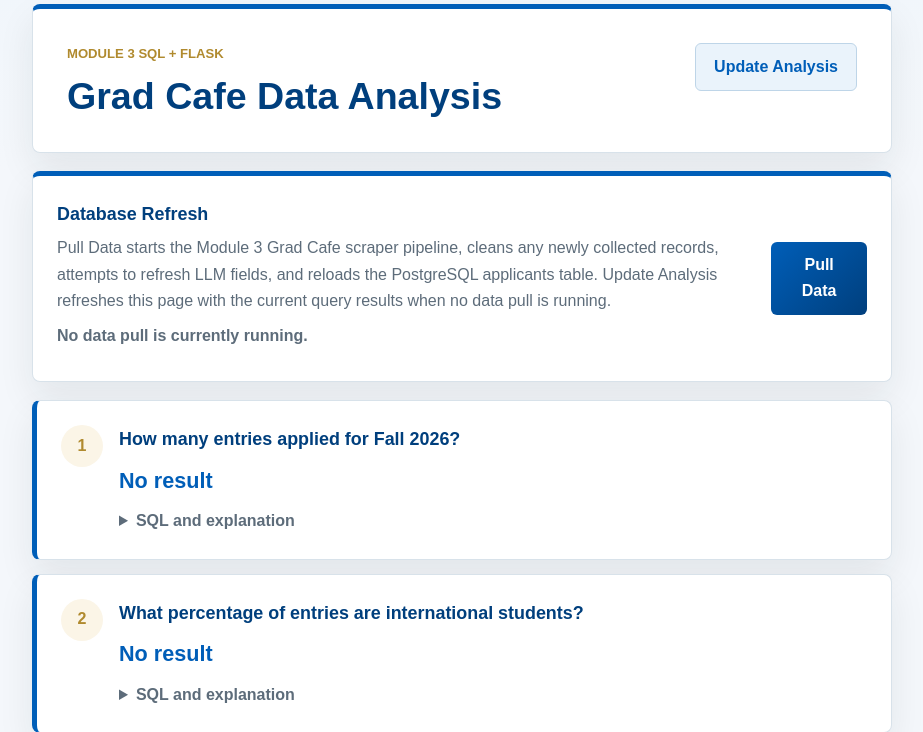
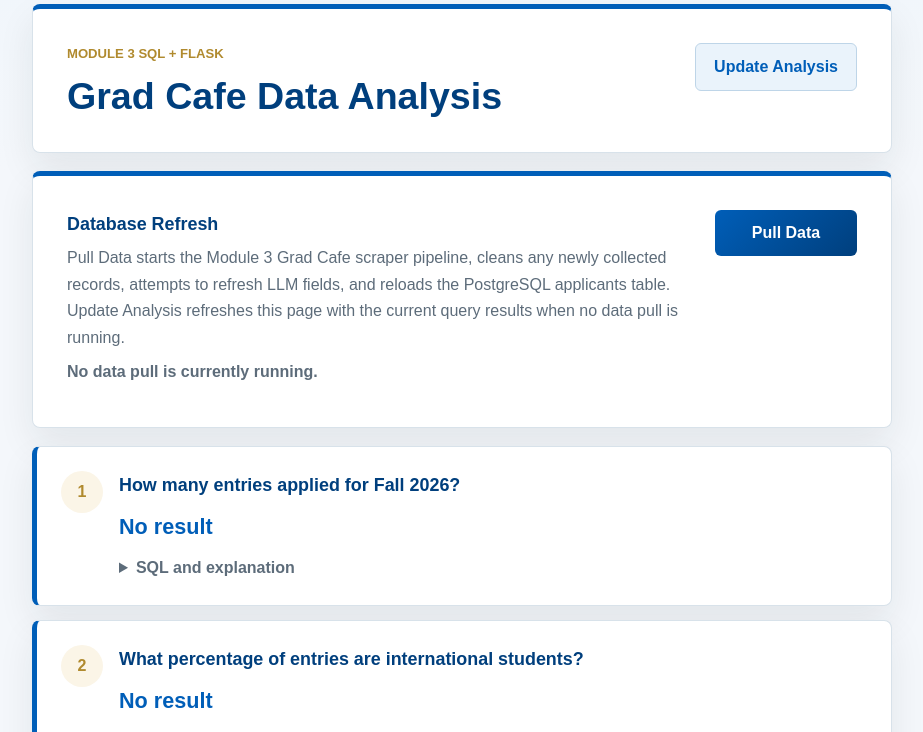
Before and after one commit to wlai-jhu/jhu_software_concepts, a Flask app: page / in a window 1280 px wide. Shown: the part 189-921 px from the top of the page, without its empty margins (20-943 px from the left). Run offline with Flask 3, Linux system fonts and the light colour scheme; data that the repository does not hold is empty; some libraries are stand-ins or nearby versions.

Commit message:
Make Pull Data incremental and align controls

```diff
--- a/module_3/app.py
+++ b/module_3/app.py
@@ -1,6 +1,7 @@
 import subprocess
 import sys
 import threading
+import shutil
 from pathlib import Path
 
 from flask import Flask, flash, redirect, render_template, url_for
@@ -11,6 +12,7 @@
 
 BASE_DIR = Path(__file__).resolve().parent
 PIPELINE_DIR = BASE_DIR / "pipeline"
+SUBMITTED_DATA_PATH = BASE_DIR.parent / "module_2" / "llm_extend_applicant_data.json"
 
 app = Flask(__name__)
 app.secret_key = "module-3-gradcafe-analysis"
@@ -31,15 +33,25 @@
         scrape_output = PIPELINE_DIR / "data" / "raw_applicant_data.json"
         cleaned_output = PIPELINE_DIR / "applicant_data.json"
         llm_output = PIPELINE_DIR / "llm_extend_applicant_data.json"
+        if not scrape_output.exists() and SUBMITTED_DATA_PATH.exists():
+            scrape_output.parent.mkdir(parents=True, exist_ok=True)
+            shutil.copyfile(SUBMITTED_DATA_PATH, scrape_output)
+
+        existing_records = 0
+        if scrape_output.exists():
+            import json
+
+            existing_records = len(json.loads(scrape_output.read_text(encoding="utf-8")))
+        target_records = max(existing_records + 1000, 1000)
         commands = [
             [
                 sys.executable,
                 str(PIPELINE_DIR / "scrape.py"),
                 "--target",
-                "50000",
+                str(target_records),
                 "--delay",
                 "3",
-                "--resume",
+                "--stop-on-existing",
                 "--output",
                 str(scrape_output),
             ],
--- a/module_3/static/styles.css
+++ b/module_3/static/styles.css
@@ -146,7 +146,9 @@
   font: inherit;
   font-weight: 700;
   min-height: 42px;
+  min-width: 142px;
   padding: 10px 18px;
+  white-space: nowrap;
 }
 
 button:hover {
@@ -173,16 +175,22 @@
   box-shadow: 0 16px 36px rgba(23, 33, 43, 0.08);
   margin-bottom: 18px;
   max-width: 860px;
-  padding: 24px;
+  padding: 34px;
   width: 100%;
 }
 
 .actions {
-  align-items: center;
+  align-items: flex-start;
   border-top: 5px solid var(--blue);
   display: flex;
   gap: 18px;
   justify-content: space-between;
+  min-height: 188px;
+}
+
+.actions form {
+  flex: 0 0 auto;
+  margin: 0;
 }
 
 .actions h2,
```
Also changed, not shown: module_3/pipeline/scrape.py (+23 -1 lines).
